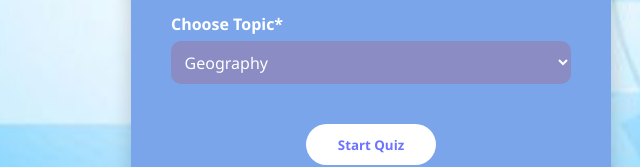
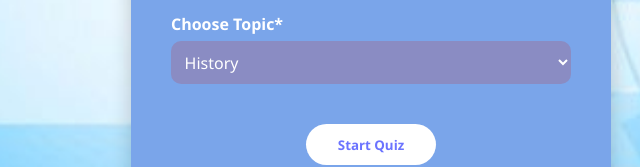
Before and after one commit to Hitansh-Patel656/Final-Quiz-game, a plain HTML site: page quiz_signup.html in a window 1280 px wide. Shown: the part 484-651 px from the top of the page, 269-909 px from the left. Drawn offline with Linux system fonts and the light colour scheme.

Commit message:
Update quiz_signup.html

```diff
--- a/quiz_signup.html
+++ b/quiz_signup.html
@@ -111,8 +111,8 @@
       <div class="form-group">
         <label for="topic">Choose Topic*</label>
         <select id="topic" name="topic" required>
-          <option value="geography">Geography</option>
-          <option value="history">History</option>
+          <option value="geography">History</option>
+          <option value="history">Geography</option>
         </select>
       </div>
 
```
